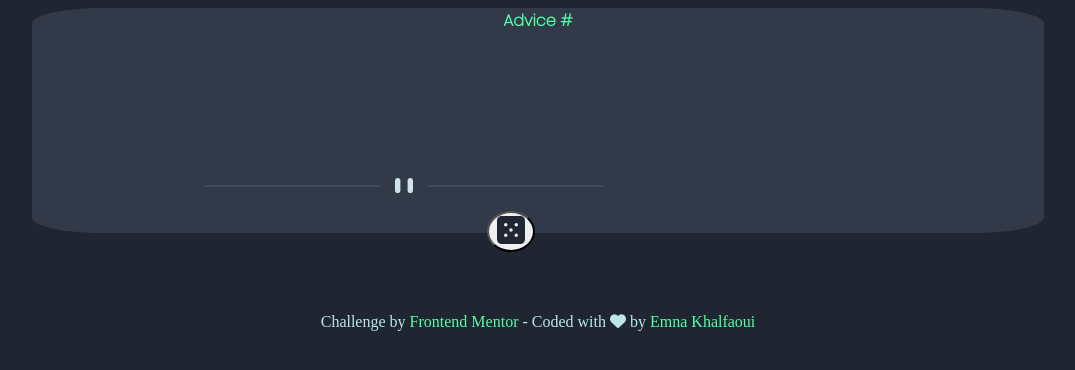
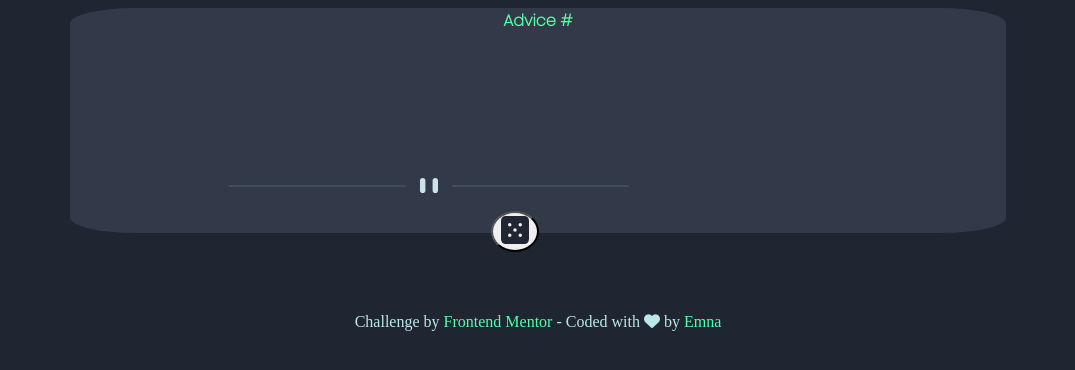
Before and after one commit to Emna747/my-advice-generator-app, a plain HTML site: page index.html in a window 1280 px wide. Shown: the whole page, without its empty margins (102-1177 px from the left). Drawn offline with Linux system fonts and the light colour scheme; no server answers.

Commit message:
final commit

```diff
--- a/index.html
+++ b/index.html
@@ -25,6 +25,6 @@
 <footer class="attribution">
   Challenge by <a href="https://www.frontendmentor.io?ref=challenge" target="_blank">Frontend Mentor</a> -
   Coded  with <i class="fa-solid fa-heart"></i> by <a href="https://github.com/Emna747"
-  target="_blank">Emna Khalfaoui </a>
+  target="_blank">Emna  </a>
 </footer>
 </html>
--- a/style.css
+++ b/style.css
@@ -102,12 +102,23 @@ a:hover {
   .divider {
     display: none;
   }
+  .advicecontent {
+    font-family: "Comfortaa", cursive;
+    font-size: 14px;
+    font-weight: bold;
+
+    text-align: center;
+    color: white;
+    margin: 0 auto;
+    width: 200px;
+    height: 200px;
+  }
 }
 
 @media only screen and (min-device-width: 50em) and (max-device-width: 64em) {
   .wrapper {
     position: relative;
-    max-width: 80%;
+    max-width: 74%;
     min-height: 70%;
     margin: 0 auto;
     border-radius: 7%;
@@ -122,4 +133,16 @@ a:hover {
     z-index: 10;
     overflow: hidden;
   }
+  .advicecontent {
+    font-family: "Comfortaa", cursive;
+    font-size: 19px;
+    font-weight: bold;
+    text-align: center;
+    color: white;
+    margin: 0 auto;
+    padding: 1.5rem 0.3rem;
+
+    width: 200px;
+    height: 200px;
+  }
 }
```
